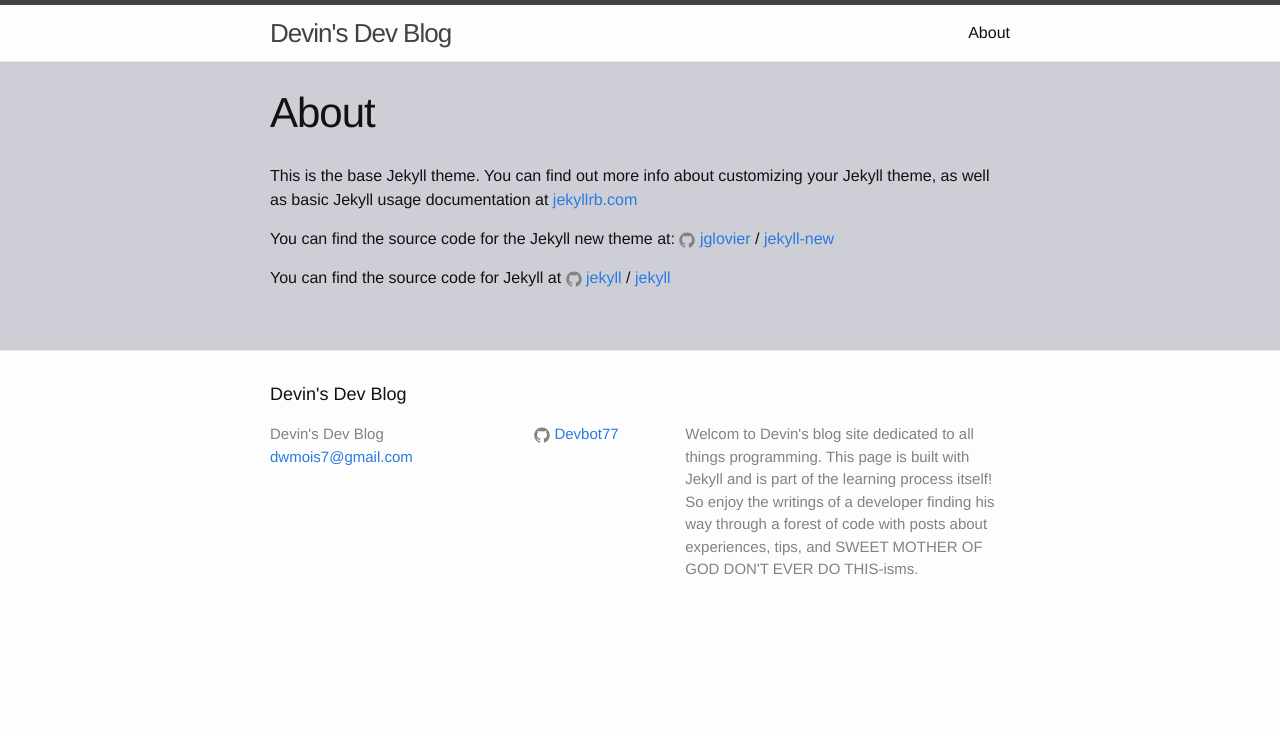
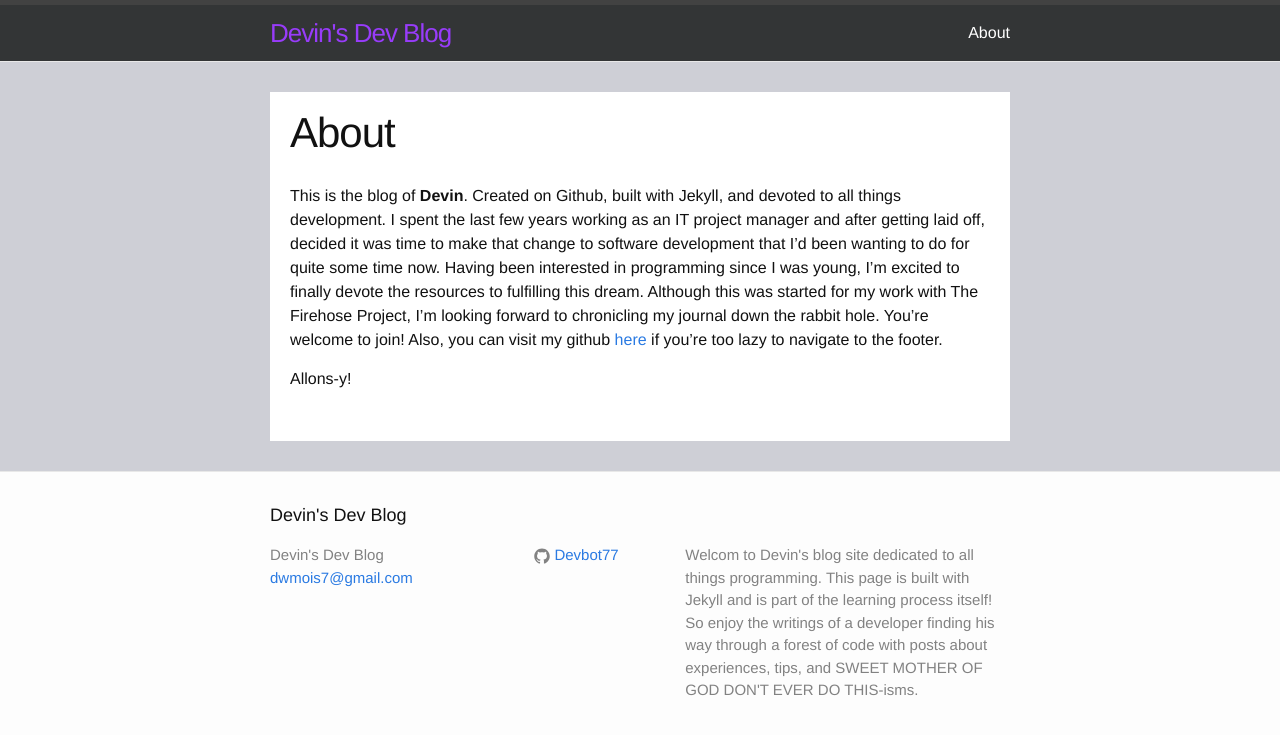
Before and after one commit to Devbot77/Devbot77.github.io, a Jekyll site: the page built from about.md, in a window 1280 px wide. Shown: the top 735 px of the page. Built offline with Jekyll 4.4.1, drawn with Linux system fonts in a browser that asks for light colours.

Commit message:
Stying changes

```diff
--- a/_sass/_layout.scss
+++ b/_sass/_layout.scss
@@ -8,6 +8,8 @@
 
     // Positioning context for the mobile navigation icon
     position: relative;
+    background-color: #333536;
+    color: #fff;
 }
 
 .site-title {
@@ -17,10 +19,11 @@
     letter-spacing: -1px;
     margin-bottom: 0;
     float: left;
+    color: #fff;
 
     &,
     &:visited {
-        color: $grey-color-dark;
+        color: #983CFA;
     }
 }
 
@@ -33,7 +36,7 @@
     }
 
     .page-link {
-        color: $text-color;
+        color: #fff;
         line-height: $base-line-height;
 
         // Gaps between nav items, but not on the last one
@@ -200,6 +203,12 @@
 /**
  * Posts
  */
+
+ .post {
+    background-color: #fff;
+    padding: 20px;
+ }
+
 .post-header {
     margin-bottom: $spacing-unit;
 }
--- a/about.md
+++ b/about.md
@@ -4,12 +4,9 @@ title: About
 permalink: /about/
 ---
 
-This is the base Jekyll theme. You can find out more info about customizing your Jekyll theme, as well as basic Jekyll usage documentation at [jekyllrb.com](http://jekyllrb.com/)
 
-You can find the source code for the Jekyll new theme at:
-{% include icon-github.html username="jglovier" %} /
-[jekyll-new](https://github.com/jglovier/jekyll-new)
 
-You can find the source code for Jekyll at
-{% include icon-github.html username="jekyll" %} /
-[jekyll](https://github.com/jekyll/jekyll)
+
+This is the blog of **Devin**. Created on Github, built with Jekyll, and devoted to all things development. I spent the last few years working as an IT project manager and after getting laid off, decided it was time to make that change to software development that I'd been wanting to do for quite some time now. Having been interested in programming since I was young, I'm excited to finally devote the resources to fulfilling this dream. Although this was started for my work with The Firehose Project, I'm looking forward to chronicling my journal down the rabbit hole. You're welcome to join! Also, you can visit my github [here](https://github.com/Devbot77) if you're too lazy to navigate to the footer.
+
+Allons-y!
```
Also changed, not shown: images/guitarProfile.jpg (added).
